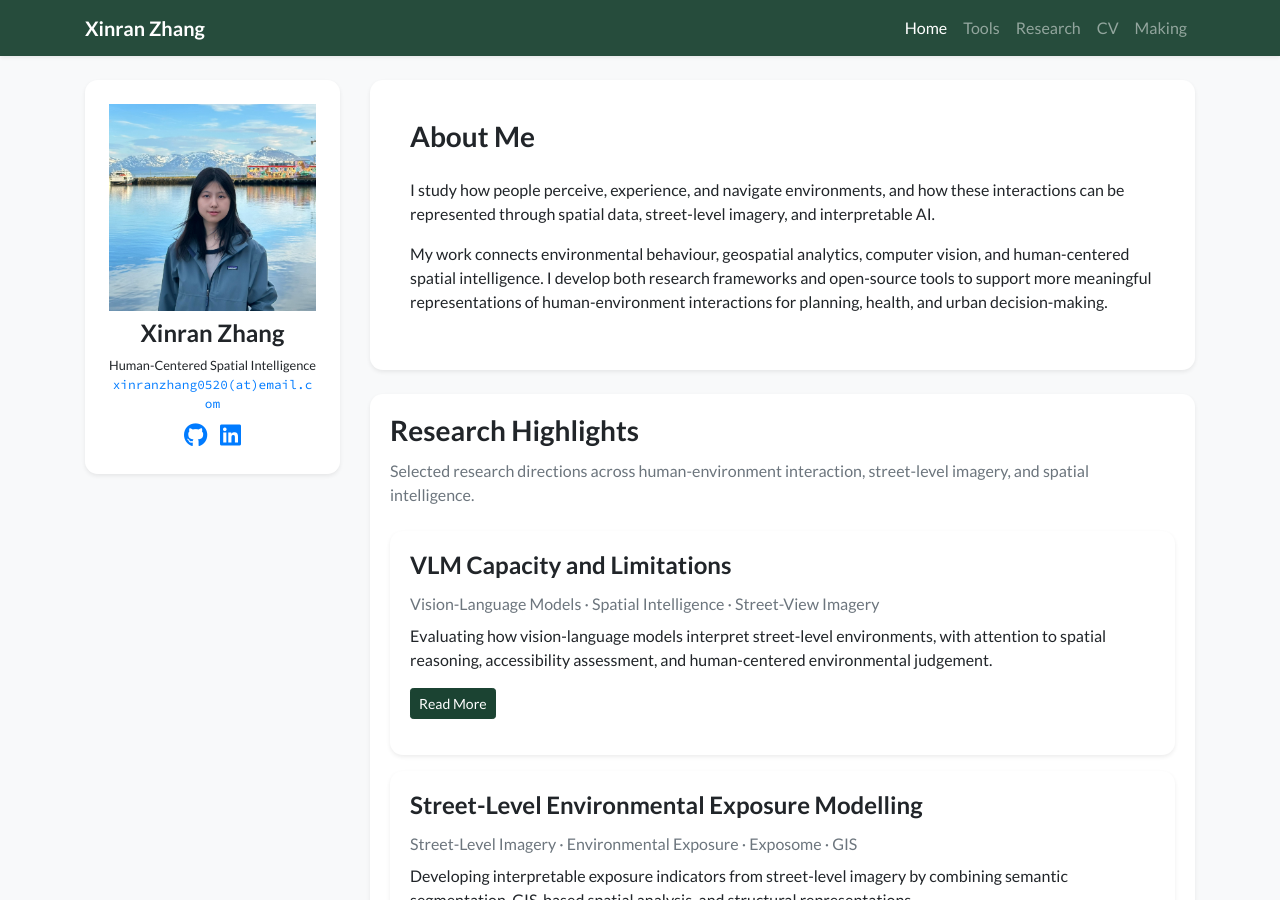
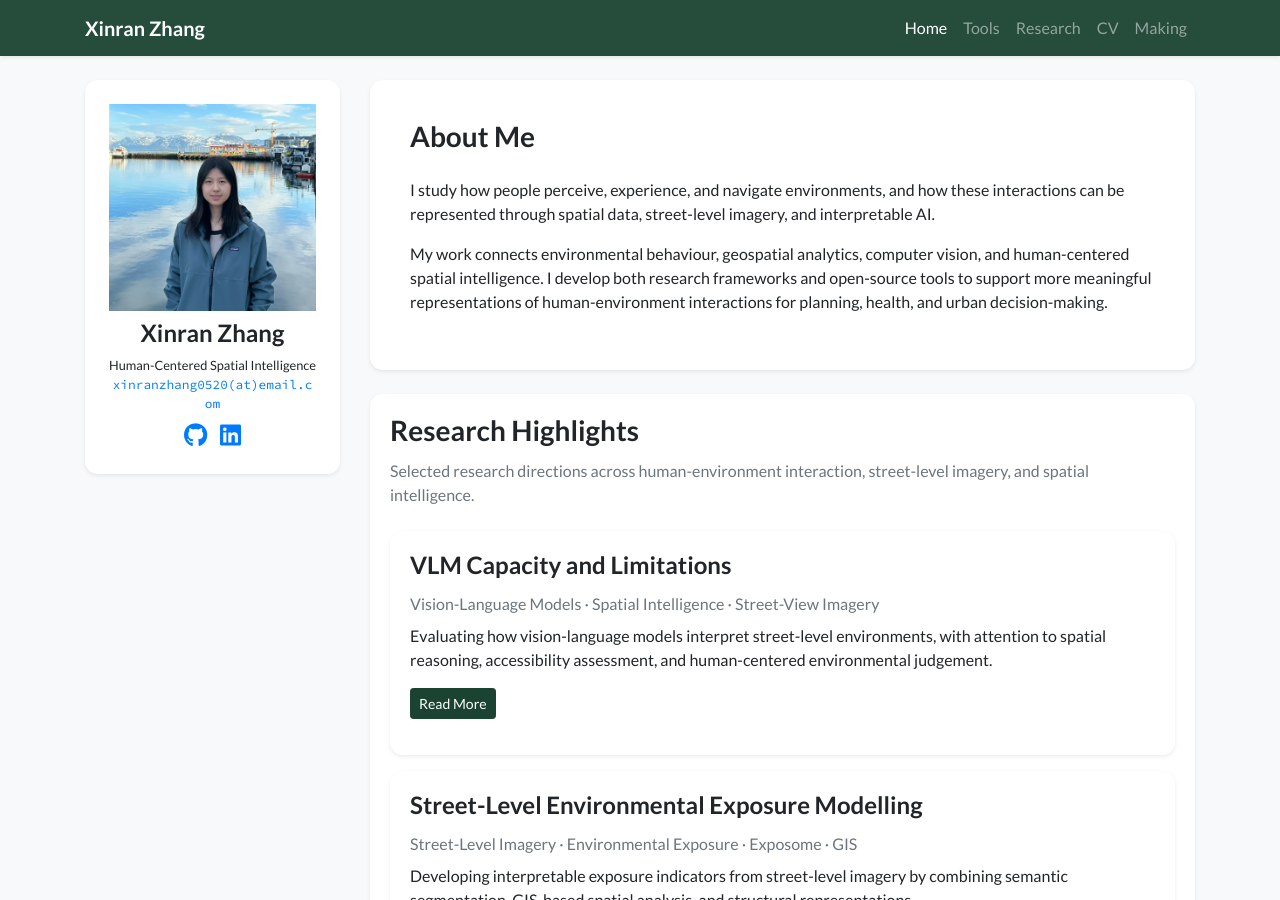
Before and after one commit to Rintozxr/rintozxr.github.io, a Jekyll site: the page built from index.html, in a window 1280 px wide and 900 px high. Built offline with Jekyll 4.4.1, drawn with Linux system fonts in a browser that asks for light colours; nearby versions of some CDN libraries; a style sheet for code colours, icons or effects is not loaded.

Commit message:
Update profile.yml

```diff
--- a/_data/profile.yml
+++ b/_data/profile.yml
@@ -28,7 +28,7 @@
    My work connects environmental behaviour, geospatial analytics, computer vision, and human-centered spatial intelligence. I develop both research frameworks and open-source tools to support more meaningful representations of human-environment interactions for planning, health, and urban decision-making.
   </p>
 
-portrait_url: /assets/images/photos/headshot.jpg
+portrait_url: /assets/images/photos/headshot2.jpg
 portrait_caption: >-
   Xinran Zhang
 
```
